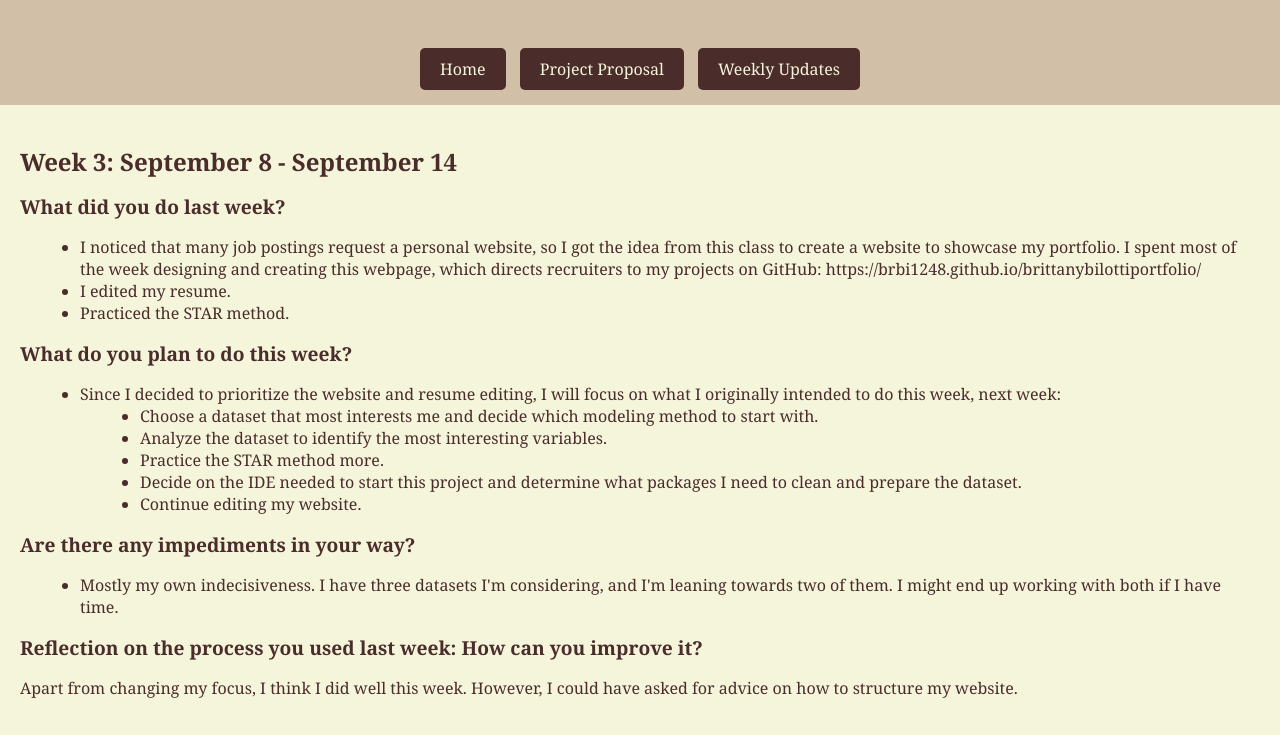
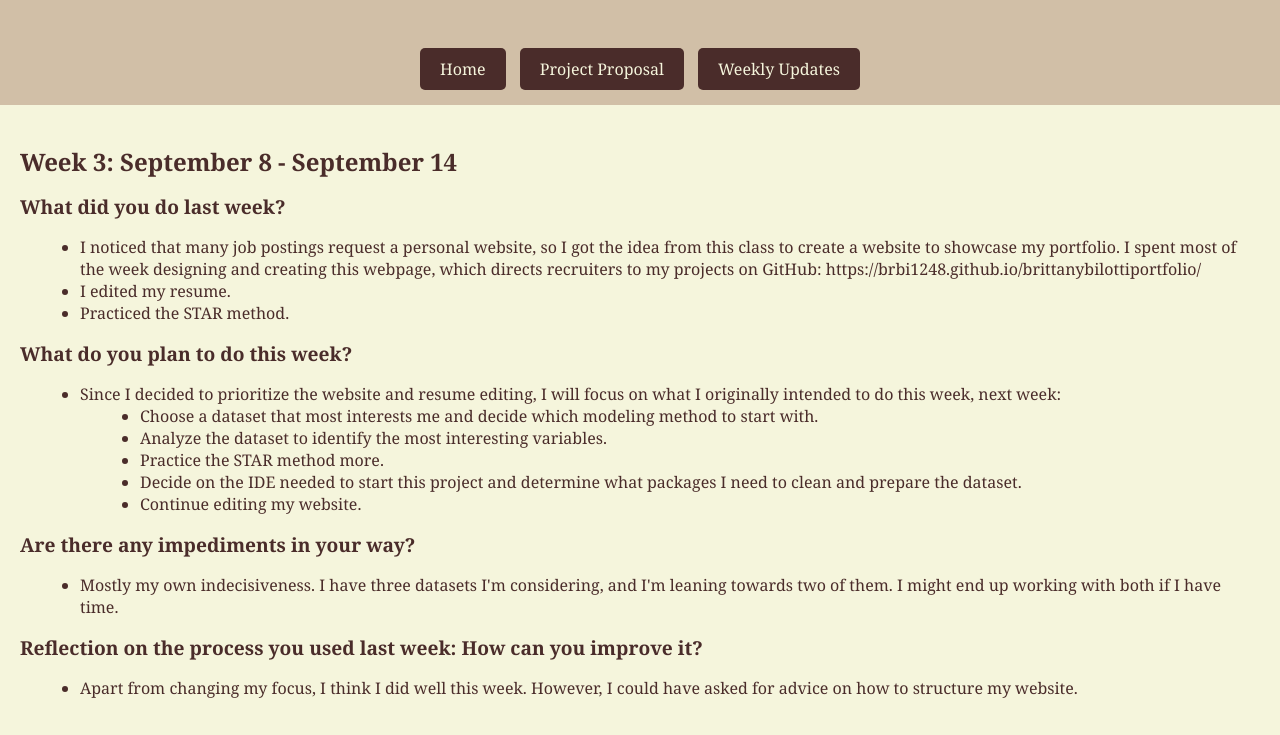
Before and after one commit to brbi1248/brbi1248.github.io, a plain HTML site: page week_3.html in a window 1280 px wide. Shown: the part 104-839 px from the top of the page. Drawn offline with Linux system fonts and the light colour scheme.

Commit message:
Update week_3.html

```diff
--- a/week_3.html
+++ b/week_3.html
@@ -49,7 +49,9 @@
         </section>
         <section>
             <h3>Reflection on the process you used last week: How can you improve it?</h3>
-            <p>Apart from changing my focus, I think I did well this week. However, I could have asked for advice on how to structure my website.</p>
+            <ul>
+                <li>Apart from changing my focus, I think I did well this week. However, I could have asked for advice on how to structure my website.</li>
+            </ul>
         </section>
     </main>
 </body>
```
